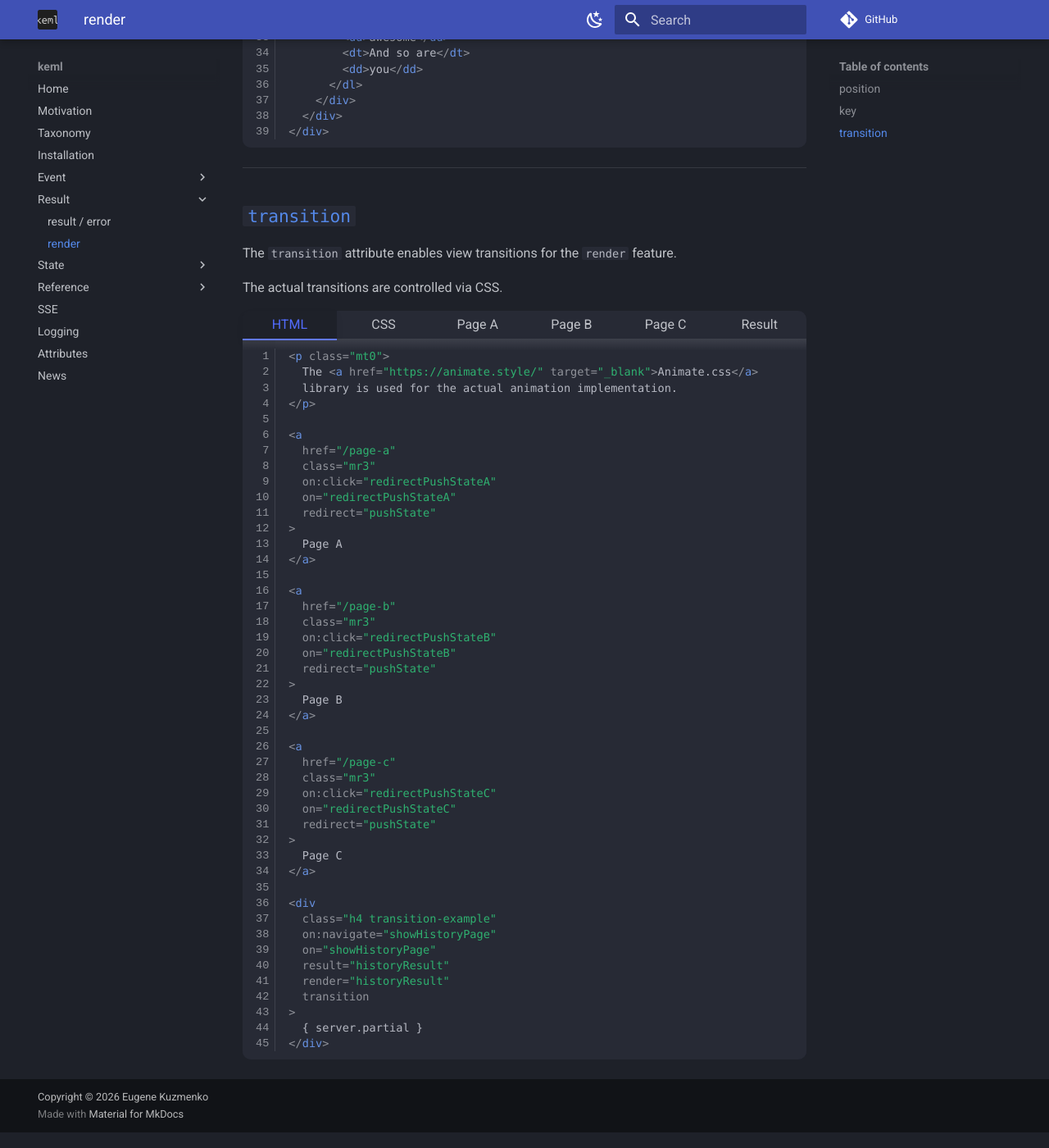
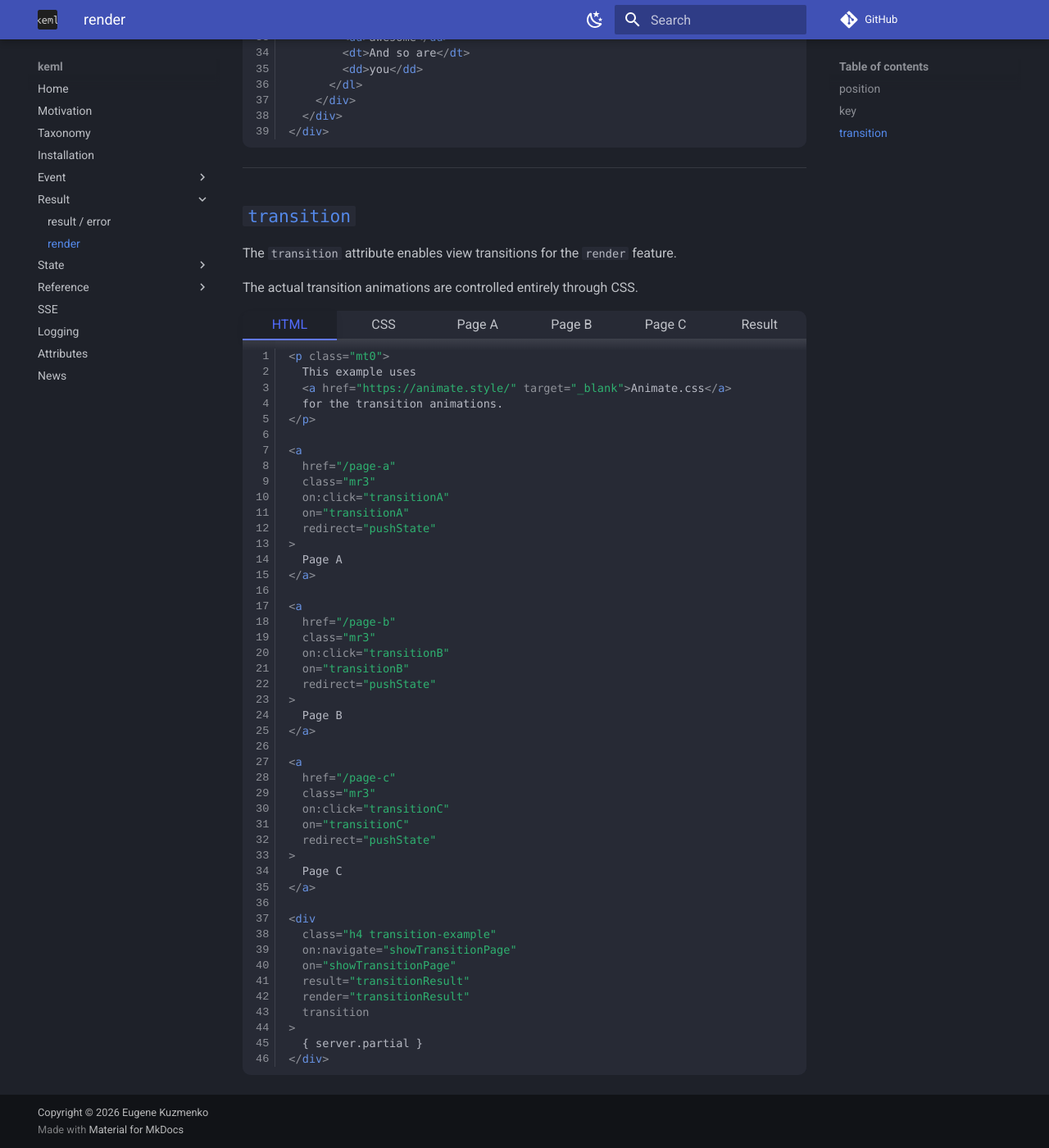
Before and after one commit to thealjey/keml, an MkDocs documentation site: the page built from docs/result/render.md, in a window 1280 px wide and 1400 px high, scrolled down 2359 px. Shown: the whole window at 82% size. Built offline with MkDocs 1.6.1 and Material for MkDocs 9.7.7, drawn with Linux system fonts in a browser that asks for light colours; comment, search, counter and statistics services are not loaded.

Commit message:
docs: some tweaks to the transition demo

```diff
--- a/docs/result/render.md
+++ b/docs/result/render.md
@@ -85,7 +85,7 @@ Rules of thumb:
 
 The `transition` attribute enables view transitions for the `render` feature.
 
-The actual transitions are controlled via CSS.
+The actual transition animations are controlled entirely through CSS.
 
 <div class="tabs">
   <label><input type="radio" name="tabs-3" checked>HTML</label>
--- a/docs/snippets/transition-home-server.html
+++ b/docs/snippets/transition-home-server.html
@@ -1,13 +1,14 @@
 <p class="mt0">
-  The <a href="https://animate.style/" target="_blank">Animate.css</a>
-  library is used for the actual animation implementation.
+  This example uses
+  <a href="https://animate.style/" target="_blank">Animate.css</a>
+  for the transition animations.
 </p>
 
 <a
   href="/page-a"
   class="mr3"
-  on:click="redirectPushStateA"
-  on="redirectPushStateA"
+  on:click="transitionA"
+  on="transitionA"
   redirect="pushState"
 >
   Page A
@@ -16,8 +17,8 @@
 <a
   href="/page-b"
   class="mr3"
-  on:click="redirectPushStateB"
-  on="redirectPushStateB"
+  on:click="transitionB"
+  on="transitionB"
   redirect="pushState"
 >
   Page B
@@ -26,8 +27,8 @@
 <a
   href="/page-c"
   class="mr3"
-  on:click="redirectPushStateC"
-  on="redirectPushStateC"
+  on:click="transitionC"
+  on="transitionC"
   redirect="pushState"
 >
   Page C
@@ -35,10 +36,10 @@
 
 <div
   class="h4 transition-example"
-  on:navigate="showHistoryPage"
-  on="showHistoryPage"
-  result="historyResult"
-  render="historyResult"
+  on:navigate="showTransitionPage"
+  on="showTransitionPage"
+  result="transitionResult"
+  render="transitionResult"
   transition
 >
   { server.partial }
```
